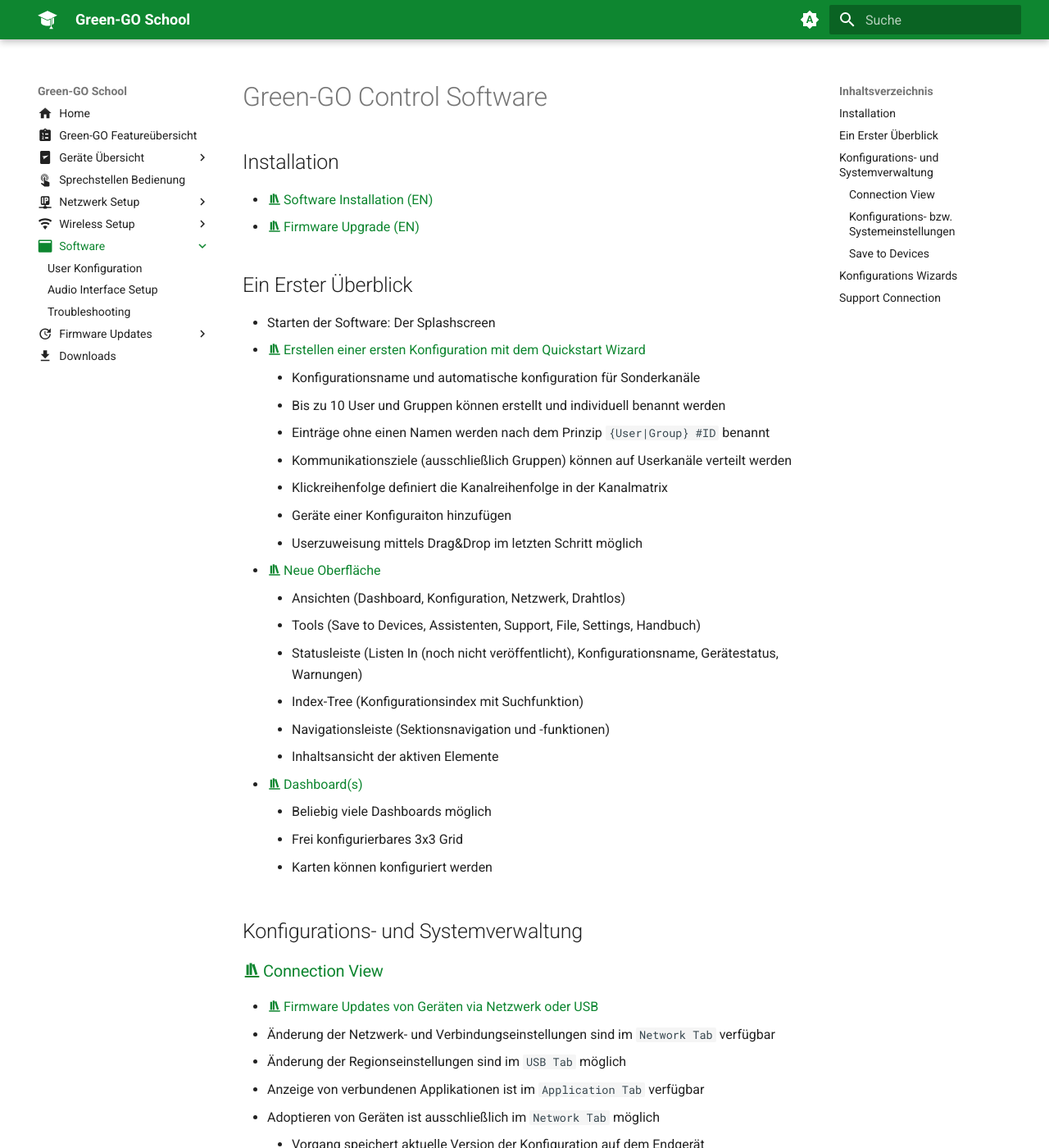
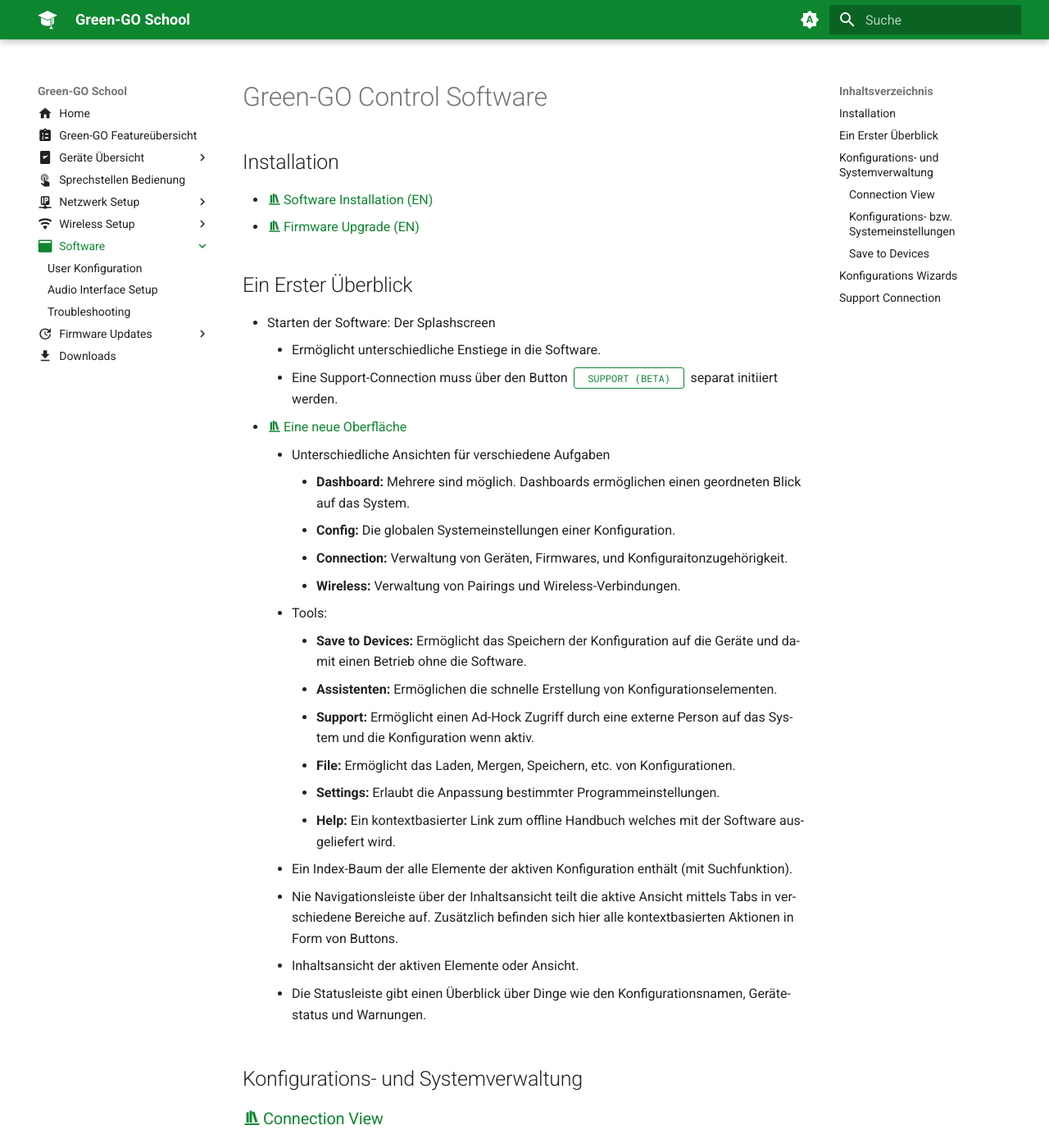
Before and after one commit to lampensau/green-go-school, an MkDocs documentation site: the page built from docs/software/index.md, in a window 1280 px wide and 1400 px high. Shown: the whole window at 82% size. Built offline with MkDocs 1.6.1 and Material for MkDocs 9.7.7, drawn with Linux system fonts in a browser that asks for light colours; plug-ins that fetch from the network failed and are left out.

Commit message:
more edits

```diff
--- a/docs/software/index.md
+++ b/docs/software/index.md
@@ -13,25 +13,25 @@
 ## Ein Erster Überblick
 
 - Starten der Software: Der Splashscreen
-- [Erstellen einer ersten Konfiguration mit dem Quickstart Wizard](https://manual.greengoconnect.com/en/getting-started/software/#create-a-configuration-using-the-wizard)
-    - Konfigurationsname und automatische konfiguration für Sonderkanäle
-    - Bis zu 10 User und Gruppen können erstellt und individuell benannt werden
-    - Einträge ohne einen Namen werden nach dem Prinzip `{User|Group} #ID` benannt
-    - Kommunikationsziele (ausschließlich Gruppen) können auf Userkanäle verteilt werden
-    - Klickreihenfolge definiert die Kanalreihenfolge in der Kanalmatrix
-    - Geräte einer Konfiguraiton hinzufügen
-    - Userzuweisung mittels Drag&Drop im letzten Schritt möglich
-- [Neue Oberfläche](https://manual.greengoconnect.com/en/software/interface/)
-    - Ansichten (Dashboard, Konfiguration, Netzwerk, Drahtlos)
-    - Tools (Save to Devices, Assistenten, Support, File, Settings, Handbuch)
-    - Statusleiste (Listen In (noch nicht veröffentlicht), Konfigurationsname, Gerätestatus, Warnungen)
-    - Index-Tree (Konfigurationsindex mit Suchfunktion)
-    - Navigationsleiste (Sektionsnavigation und -funktionen)
-    - Inhaltsansicht der aktiven Elemente
-- [Dashboard(s)](https://manual.greengoconnect.com/en/software/views/dashboard/)
-    - Beliebig viele Dashboards möglich
-    - Frei konfigurierbares 3x3 Grid
-    - Karten können konfiguriert werden
+    - Ermöglicht unterschiedliche Enstiege in die Software.
+    - Eine Support-Connection muss über den Button <span class="button-outline">support (beta)</span> separat initiiert werden.
+- [Eine neue Oberfläche](https://manual.greengoconnect.com/en/software/interface/)
+    - Unterschiedliche Ansichten für verschiedene Aufgaben
+        - **Dashboard:** Mehrere sind möglich. Dashboards ermöglichen einen geordneten Blick auf das System.
+        - **Config:** Die globalen Systemeinstellungen einer Konfiguration.
+        - **Connection:** Verwaltung von Geräten, Firmwares, und Konfiguraitonzugehörigkeit.
+        - **Wireless:** Verwaltung von Pairings und Wireless-Verbindungen.
+    - Tools:
+        - **Save to Devices:** Ermöglicht das Speichern der Konfiguration auf die Geräte und damit einen Betrieb ohne die Software.
+        - **Assistenten:** Ermöglichen die schnelle Erstellung von Konfigurationselementen.
+        - **Support:** Ermöglicht einen Ad-Hock Zugriff durch eine externe Person auf das System und die Konfiguration wenn aktiv.
+        - **File:** Ermöglicht das Laden, Mergen, Speichern, etc. von Konfigurationen.
+        - **Settings:** Erlaubt die Anpassung bestimmter Programmeinstellungen.
+        - **Help:** Ein kontextbasierter Link zum offline Handbuch welches mit der Software ausgeliefert wird.
+    - Ein Index-Baum der alle Elemente der aktiven Konfiguration enthält (mit Suchfunktion).
+    - Nie Navigationsleiste über der Inhaltsansicht teilt die aktive Ansicht mittels Tabs in verschiedene Bereiche auf. Zusätzlich befinden sich hier alle kontextbasierten Aktionen in Form von Buttons.
+    - Inhaltsansicht der aktiven Elemente oder Ansicht.
+    - Die Statusleiste gibt einen Überblick über Dinge wie den Konfigurationsnamen, Gerätestatus und Warnungen.
 
 ## Konfigurations- und Systemverwaltung
 
```
Also changed, not shown: docs/wireless/index.md (+2 -2 lines).
